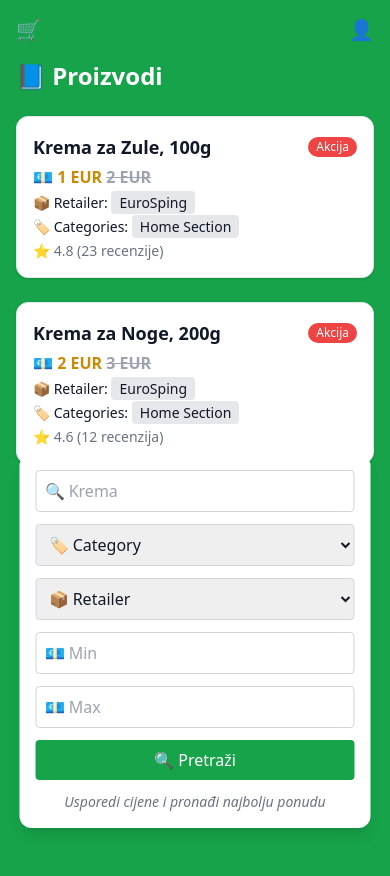
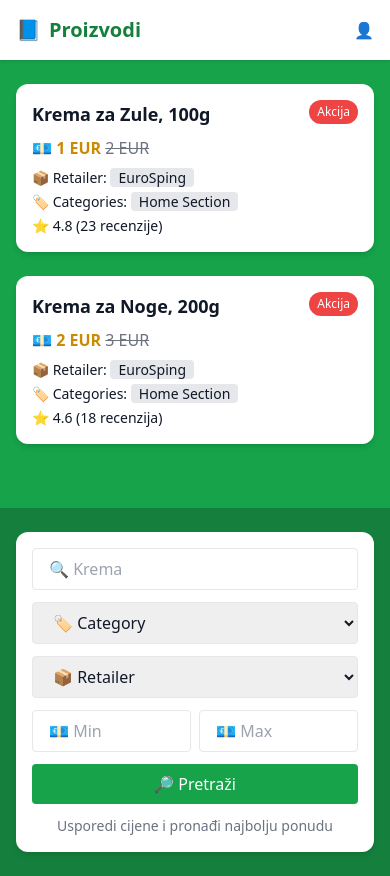
Before and after one commit to josipivankovic/tailwind-layout-test, a plain HTML site: page index.html in a window 390 px wide. Before the commit the page ends 844 px from the top, so only its background shows below. Drawn offline with nearby package versions, Linux system fonts and the light colour scheme.

Commit message:
Tailwind layout test - responsive design

```diff
--- a/index.html
+++ b/index.html
@@ -3,82 +3,75 @@
   <head>
     <meta charset="UTF-8" />
     <meta name="viewport" content="width=device-width, initial-scale=1.0" />
-    <title>Usporedi To – Tailwind Test</title>
+    <title>Proizvodi</title>
     <script src="https://cdn.tailwindcss.com"></script>
   </head>
-  <body class="bg-green-600 min-h-screen text-gray-900 relative">
+  <body class="bg-green-600 text-gray-900 min-h-screen">
+    <!-- Header -->
+    <header class="flex items-center justify-between px-4 py-4 bg-white shadow">
+      <div class="flex items-center gap-2 text-xl font-bold text-green-700">
+        <span>📘</span>
+        <span>Proizvodi</span>
+      </div>
+      <div>👤</div>
+    </header>
 
-    <!-- HEADER -->
-    <div class="flex justify-between items-center p-4">
-      <span class="text-xl">🛒</span>
-      <span class="text-xl">👤</span>
+    <!-- Proizvodi -->
+    <main class="px-4 py-6">
+      <div class="grid gap-6 md:grid-cols-2">
+        <!-- Kartica 1 -->
+        <div class="bg-white p-4 rounded-xl shadow-md w-full max-w-md mx-auto">
+          <div class="flex justify-between items-start">
+            <h2 class="text-lg font-bold">Krema za Zule, 100g</h2>
+            <span class="text-xs bg-red-500 text-white px-2 py-1 rounded-full">Akcija</span>
+          </div>
+          <p class="mt-2">
+            💶 <span class="text-yellow-600 font-bold">1 EUR</span>
+            <span class="line-through text-gray-500">2 EUR</span>
+          </p>
+          <p class="text-sm mt-2">📦 Retailer: <span class="bg-gray-200 px-2 rounded">EuroSping</span></p>
+          <p class="text-sm mt-1">🏷️ Categories: <span class="bg-gray-200 px-2 rounded">Home Section</span></p>
+          <p class="text-sm mt-1">⭐ 4.8 (23 recenzije)</p>
         </div>
 
-    <!-- NASLOV -->
-    <div class="max-w-5xl mx-auto px-4 mb-6">
-      <h1 class="text-2xl font-bold text-white flex items-center gap-2">
-        📘 Proizvodi
-      </h1>
+        <!-- Kartica 2 -->
+        <div class="bg-white p-4 rounded-xl shadow-md w-full max-w-md mx-auto">
+          <div class="flex justify-between items-start">
+            <h2 class="text-lg font-bold">Krema za Noge, 200g</h2>
+            <span class="text-xs bg-red-500 text-white px-2 py-1 rounded-full">Akcija</span>
           </div>
-
-    <!-- PROIZVODI -->
-    <div class="max-w-5xl mx-auto px-4 grid grid-cols-1 md:grid-cols-2 gap-6 pb-40">
-
-      <!-- KARTICA 1 -->
-      <div class="bg-white p-4 rounded-xl shadow border hover:scale-105 transition-transform duration-300">
-        <div class="flex justify-between items-center">
-          <h2 class="text-lg font-bold">Krema za Zule, 100g</h2>
-          <span class="bg-red-500 text-white text-xs px-2 py-0.5 rounded-full">Akcija</span>
-        </div>
-        <p class="text-yellow-600 font-bold mt-1">💶 1 EUR <span class="line-through text-gray-400">2 EUR</span></p>
-        <p class="text-sm mt-1">📦 Retailer: <span class="bg-gray-200 px-2 py-0.5 rounded">EuroSping</span></p>
-        <p class="text-sm mt-1">🏷 Categories: <span class="bg-gray-200 px-2 py-0.5 rounded">Home Section</span></p>
-        <p class="text-sm text-gray-500 mt-1">⭐ 4.8 (23 recenzije)</p>
-      </div>
-
-      <!-- KARTICA 2 -->
-      <div class="bg-white p-4 rounded-xl shadow border hover:scale-105 transition-transform duration-300">
-        <div class="flex justify-between items-center">
-          <h2 class="text-lg font-bold">Krema za Noge, 200g</h2>
-          <span class="bg-red-500 text-white text-xs px-2 py-0.5 rounded-full">Akcija</span>
-        </div>
-        <p class="text-yellow-600 font-bold mt-1">💶 2 EUR <span class="line-through text-gray-400">3 EUR</span></p>
-        <p class="text-sm mt-1">📦 Retailer: <span class="bg-gray-200 px-2 py-0.5 rounded">EuroSping</span></p>
-        <p class="text-sm mt-1">🏷 Categories: <span class="bg-gray-200 px-2 py-0.5 rounded">Home Section</span></p>
-        <p class="text-sm text-gray-500 mt-1">⭐ 4.6 (12 recenzija)</p>
+          <p class="mt-2">
+            💶 <span class="text-yellow-600 font-bold">2 EUR</span>
+            <span class="line-through text-gray-500">3 EUR</span>
+          </p>
+          <p class="text-sm mt-2">📦 Retailer: <span class="bg-gray-200 px-2 rounded">EuroSping</span></p>
+          <p class="text-sm mt-1">🏷️ Categories: <span class="bg-gray-200 px-2 rounded">Home Section</span></p>
+          <p class="text-sm mt-1">⭐ 4.6 (18 recenzija)</p>
         </div>
       </div>
+    </main>
 
-    <!-- SEARCH BAR -->
-    <div class="fixed bottom-4 left-1/2 -translate-x-1/2 w-[90%] max-w-4xl bg-white p-4 rounded-xl shadow-lg">
-      <form class="grid grid-cols-1 md:grid-cols-6 gap-3 items-center">
-        <!-- Input -->
-        <input
-          type="text"
-          placeholder="🔍 Krema"
-          class="md:col-span-2 p-2 border border-gray-300 rounded w-full"
-        />
-        <!-- Category -->
-        <select class="p-2 border border-gray-300 rounded w-full">
-          <option>🏷 Category</option>
-          <option>Kozmetika</option>
+    <!-- Filter forma -->
+    <section class="bg-green-700 mt-10 px-4 py-6">
+      <form class="bg-white p-4 rounded-xl shadow-md max-w-xl mx-auto space-y-3">
+        <input type="text" placeholder="🔍 Krema" class="w-full px-4 py-2 border rounded focus:outline-none" />
+        <select class="w-full px-4 py-2 border rounded focus:outline-none">
+          <option>🏷️ Category</option>
         </select>
-        <!-- Retailer -->
-        <select class="p-2 border border-gray-300 rounded w-full">
+        <select class="w-full px-4 py-2 border rounded focus:outline-none">
           <option>📦 Retailer</option>
-          <option>EuroSping</option>
         </select>
-        <!-- Min & Max -->
-        <input type="text" placeholder="💶 Min" class="p-2 border border-gray-300 rounded w-full" />
-        <input type="text" placeholder="💶 Max" class="p-2 border border-gray-300 rounded w-full" />
-        <!-- Button -->
-        <button type="submit" class="bg-green-600 text-white p-2 rounded hover:bg-green-700">
-          🔍 Pretraži
+        <div class="flex gap-2">
+          <input type="number" placeholder="💶 Min" class="w-1/2 px-4 py-2 border rounded focus:outline-none" />
+          <input type="number" placeholder="💶 Max" class="w-1/2 px-4 py-2 border rounded focus:outline-none" />
+        </div>
+        <button type="submit" class="bg-green-600 text-white px-4 py-2 w-full rounded hover:bg-green-700">
+          🔎 Pretraži
         </button>
+        <p class="text-center text-sm text-gray-500 mt-2">
+          Usporedi cijene i pronađi najbolju ponudu
+        </p>
       </form>
-      <!-- Opis -->
-      <p class="text-center text-gray-500 mt-3 text-sm italic">Usporedi cijene i pronađi najbolju ponudu</p>
-    </div>
-
+    </section>
   </body>
 </html>
```
Lines whose indentation alone changed are shown as unchanged.
